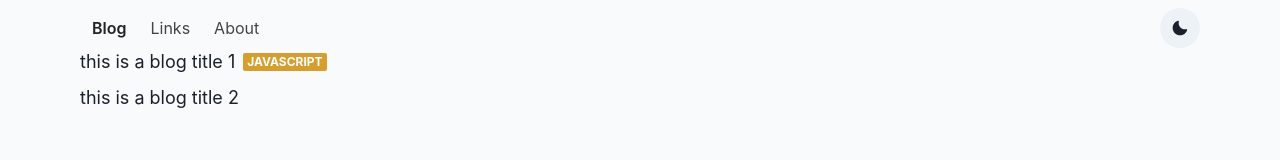
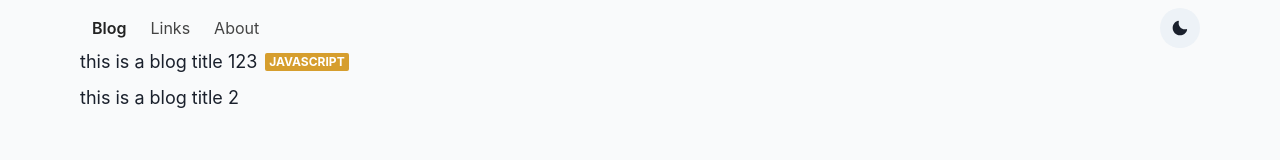
Before and after one commit to woshiqiang1/zc-blog, a Next.js app: page / in a window 1280 px wide. Shown: the top 160 px of the page. Built offline with nearby package versions, Linux system fonts and the light colour scheme.

Commit message:
chore: test

```diff
--- a/next.config.js
+++ b/next.config.js
@@ -14,7 +14,8 @@ module.exports = withMDX({
   reactStrictMode: true,
   swcMinify: true,
   pageExtensions: ['ts', 'tsx', 'js', 'jsx', 'md', 'mdx'],
-  assetPrefix: './',
+  basePath: isProd ? '/zc-blog' : '',
+  assetPrefix: '/zc-blog/',
   images: {
     unoptimized: true,
   },
--- a/pages/index.tsx
+++ b/pages/index.tsx
@@ -12,7 +12,7 @@ const Home: NextPage = () => {
       <div>
         <NextLink href="/blogs/test">
           <span className="flex items-center mb-2 cursor-pointer">
-            <span className="mr-2 text-lg text-gary-900 dark:text-gray-100">this is a blog title 1</span>
+            <span className="mr-2 text-lg text-gary-900 dark:text-gray-100">this is a blog title 123</span>
             <Badge variant='solid' colorScheme='yellow'>JavaScript</Badge>
           </span>
         </NextLink>
```
